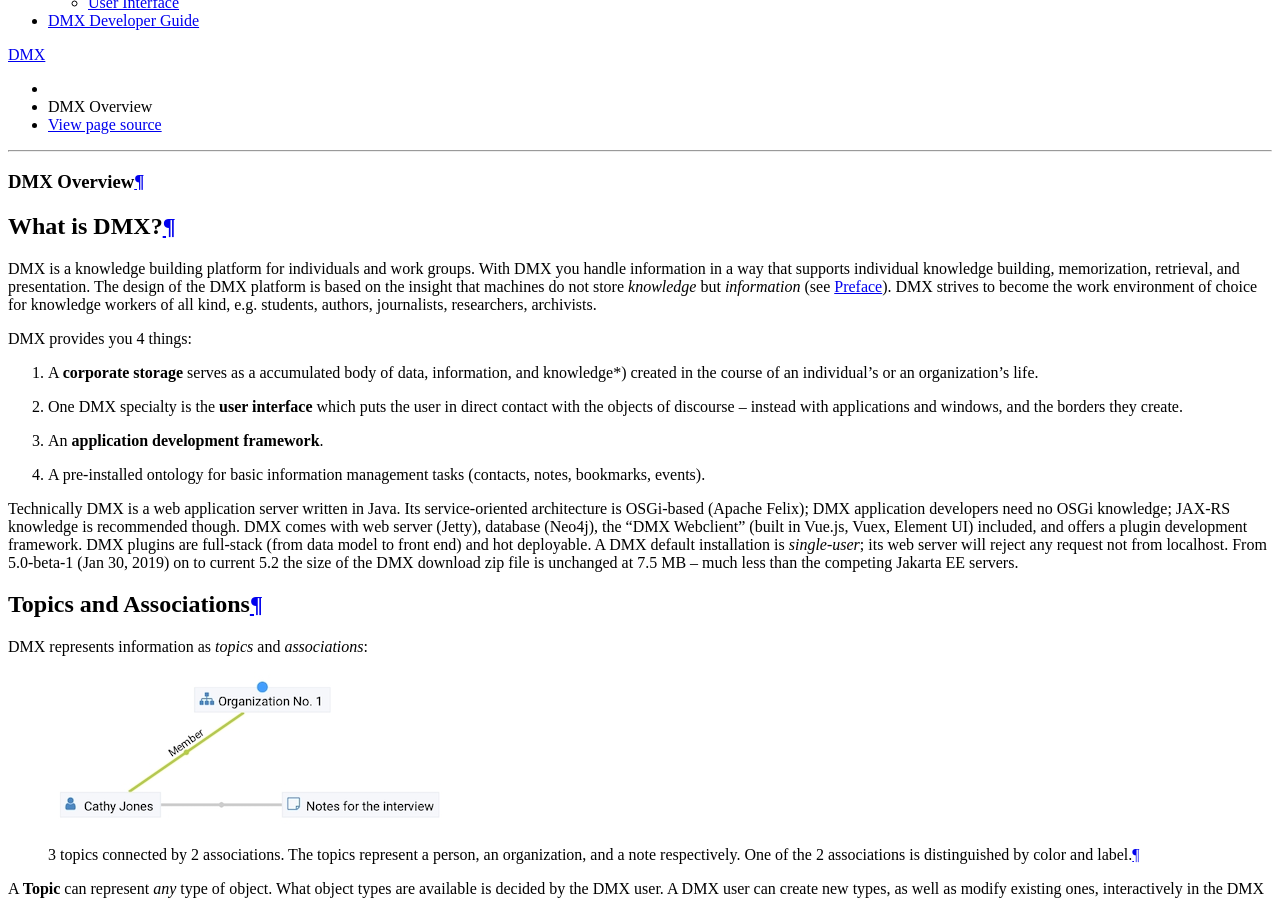
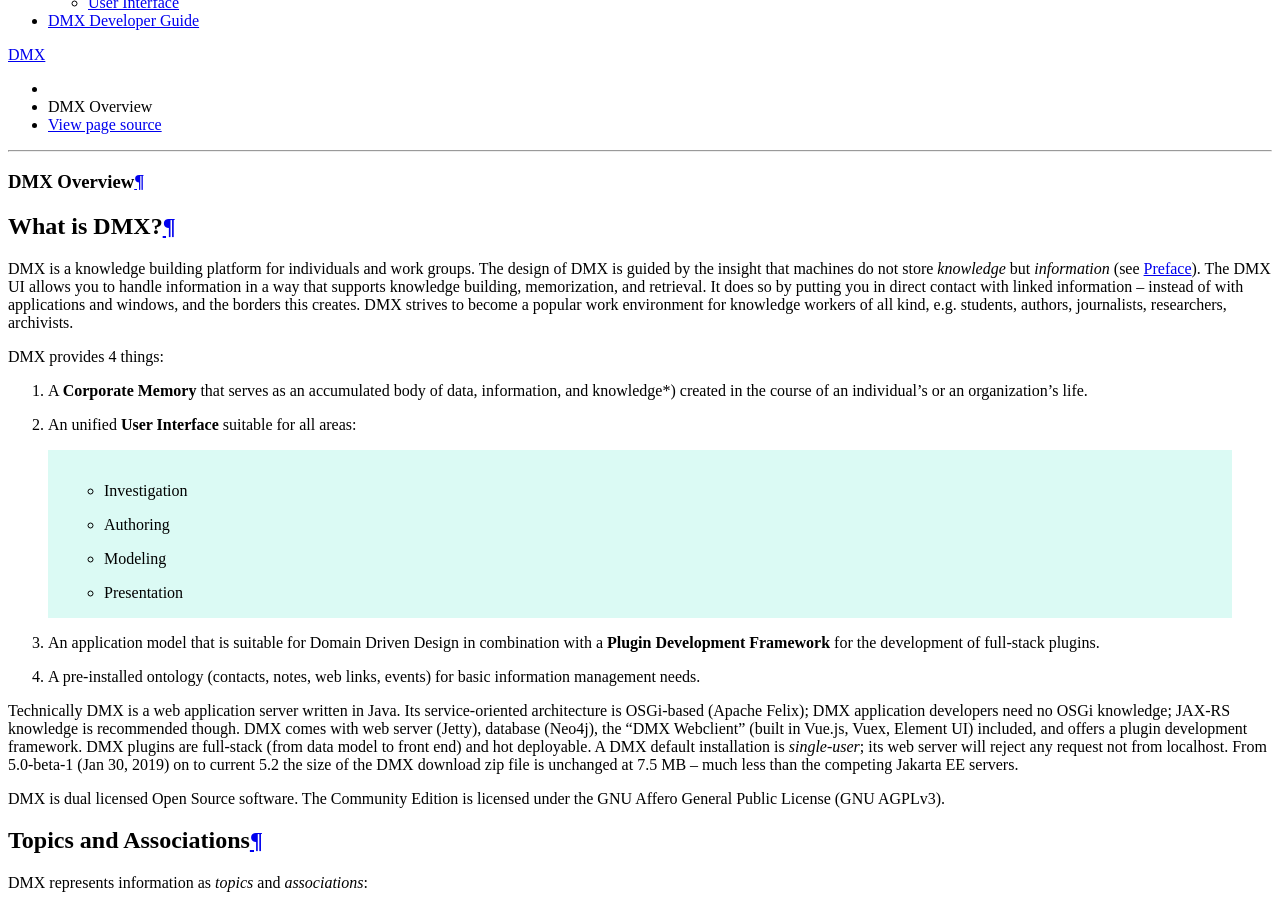
Before and after one commit to dmx-systems/dmx-documentation, a Sphinx documentation site: the page built from docs/overview.rst, in a window 1280 px wide and 900 px high, scrolled down 195 px. Built offline with Sphinx 7.4.7 and the Read the Docs theme 2.0.0, drawn with Linux system fonts in a browser that asks for light colours.

Commit message:
Revise "What is DMX?"

```diff
--- a/docs/overview.rst
+++ b/docs/overview.rst
@@ -9,18 +9,26 @@
 ************
 
 DMX is a knowledge building platform for individuals and work groups.
-With DMX you handle information in a way that supports individual knowledge building, memorization, retrieval, and presentation.
-The design of the DMX platform is based on the insight that machines do not store *knowledge* but *information* (see :ref:`preface`).
-DMX strives to become the work environment of choice for knowledge workers of all kind, e.g. students, authors, journalists, researchers, archivists.
+The design of DMX is guided by the insight that machines do not store *knowledge* but *information* (see :ref:`preface`).
+The DMX UI allows you to handle information in a way that supports knowledge building, memorization, and retrieval. It does so by putting you in direct contact with linked information -- instead of with applications and windows, and the borders this creates.
+DMX strives to become a popular work environment for knowledge workers of all kind, e.g. students, authors, journalists, researchers, archivists.
 
-DMX provides you 4 things:
+DMX provides 4 things:
 
-1. A **corporate storage** serves as a accumulated body of data, information, and knowledge*) created in the course of an individual's or an organization's life.
-2. One DMX specialty is the **user interface** which puts the user in direct contact with the objects of discourse -- instead with applications and windows, and the borders they create.
-3. An **application development framework**.
-4. A pre-installed ontology for basic information management tasks (contacts, notes, bookmarks, events).
+1. A **Corporate Memory** that serves as an accumulated body of data, information, and knowledge*) created in the course of an individual's or an organization's life.
+2. An unified **User Interface** suitable for all areas:
+
+    - Investigation
+    - Authoring
+    - Modeling
+    - Presentation
+
+3. An application model that is suitable for Domain Driven Design in combination with a **Plugin Development Framework** for the development of full-stack plugins.
+4. A pre-installed ontology (contacts, notes, web links, events) for basic information management needs.
 
 Technically DMX is a web application server written in Java. Its service-oriented architecture is OSGi-based (Apache Felix); DMX application developers need no OSGi knowledge; JAX-RS knowledge is recommended though. DMX comes with web server (Jetty), database (Neo4j), the "DMX Webclient" (built in Vue.js, Vuex, Element UI) included, and offers a plugin development framework. DMX plugins are full-stack (from data model to front end) and hot deployable. A DMX default installation is *single-user*; its web server will reject any request not from localhost. From 5.0-beta-1 (Jan 30, 2019) on to current 5.2 the size of the DMX download zip file is unchanged at 7.5 MB -- much less than the competing Jakarta EE servers.
+
+DMX is dual licensed Open Source software. The Community Edition is licensed under the GNU Affero General Public License (GNU AGPLv3).
 
 ***********************
 Topics and Associations
```
